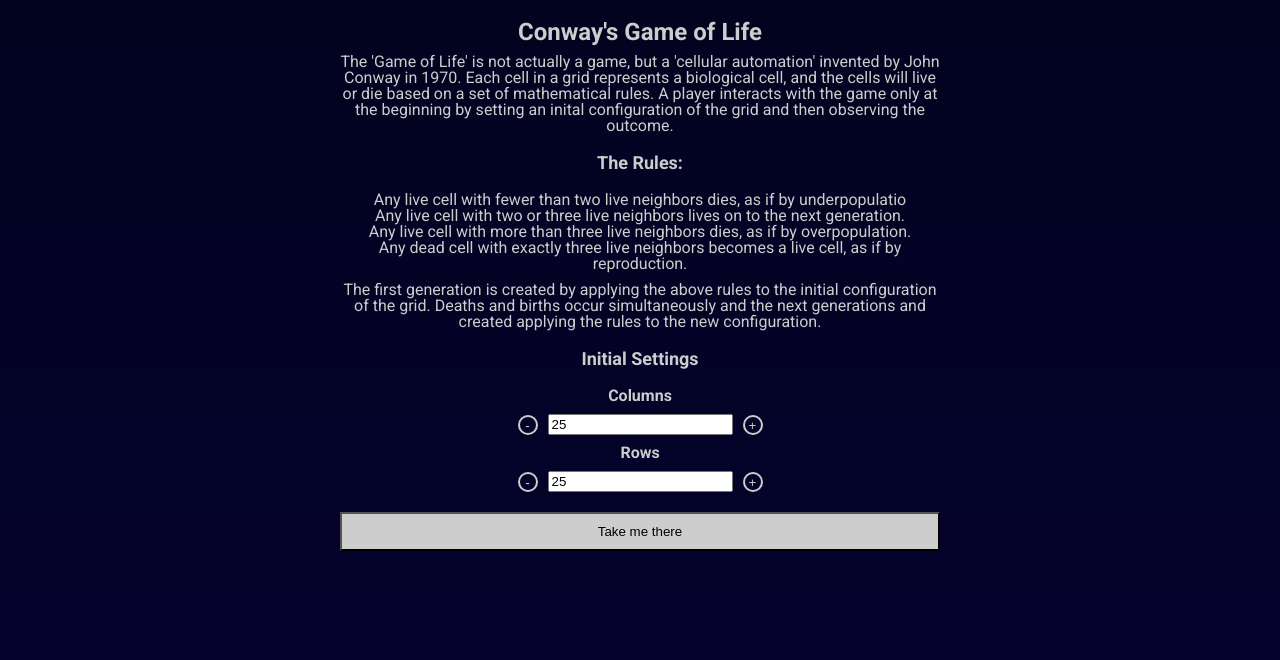
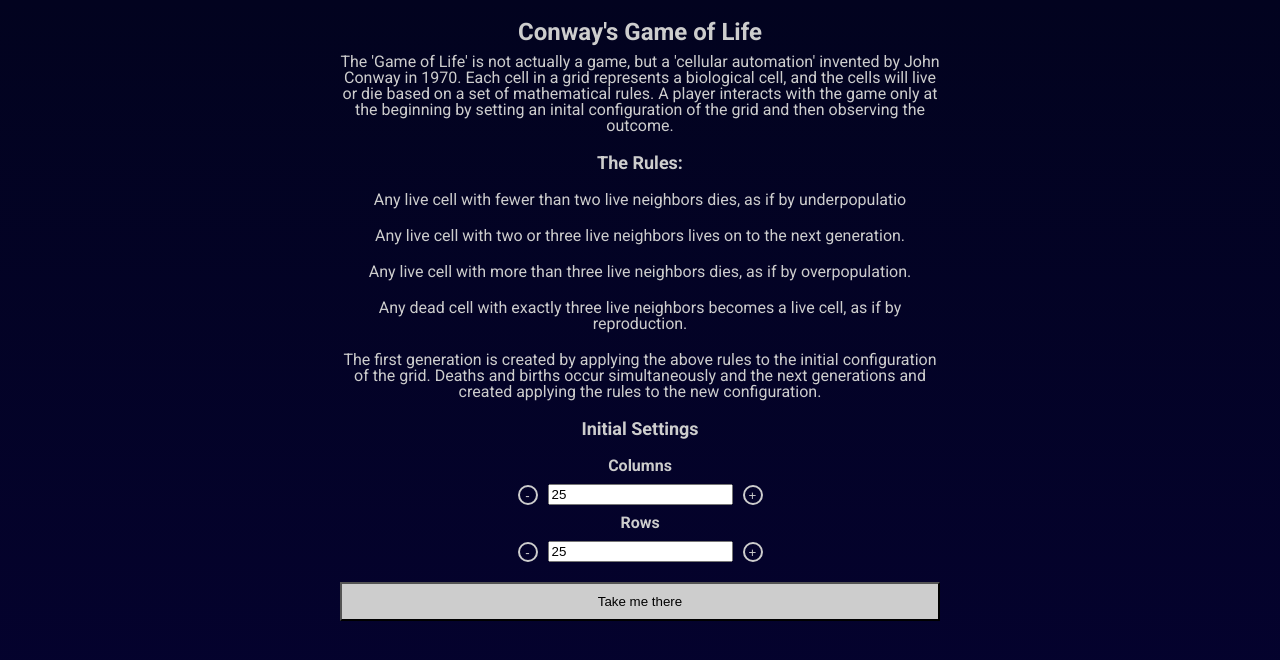
Before and after one commit to brianetaveras/game-of-life, a React (Create React App) app: page / in a window 1280 px wide. Shown: the top 660 px of the page. Built offline with nearby package versions, Linux system fonts and the light colour scheme.

Commit message:
minor styling change

```diff
--- a/src/scss/settings/settings-page.scss
+++ b/src/scss/settings/settings-page.scss
@@ -9,6 +9,10 @@
     .settings-container{
         max-width: 600px;
         margin: 0 auto;
+    }
+
+    ul li{
+        margin: 20px 0;
     }
 
     h1{
```
